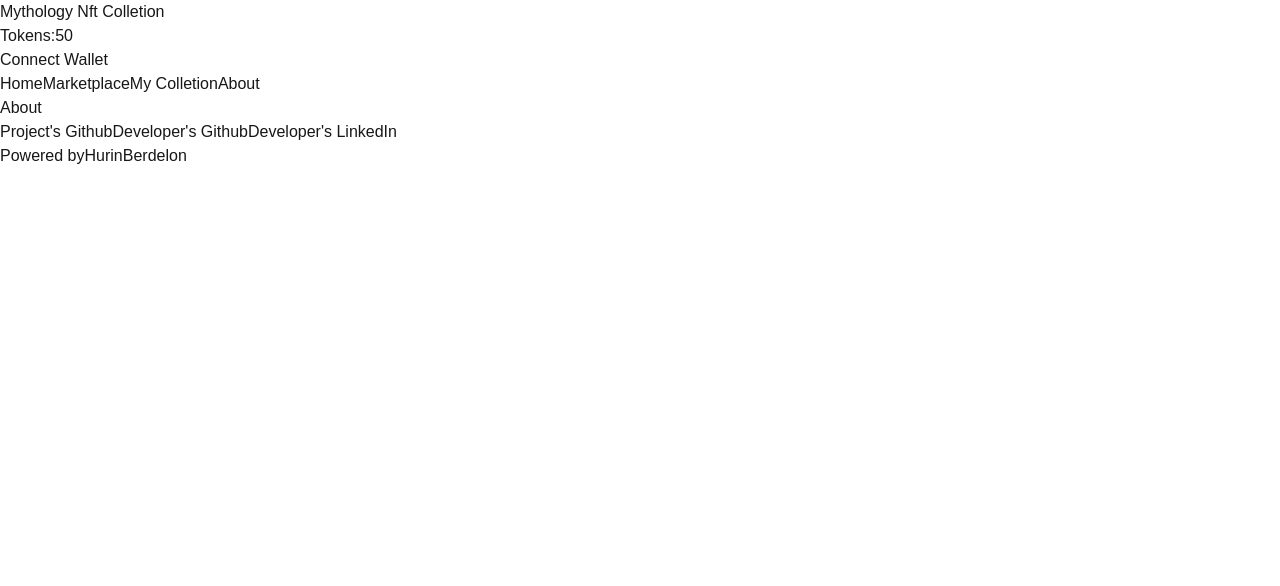
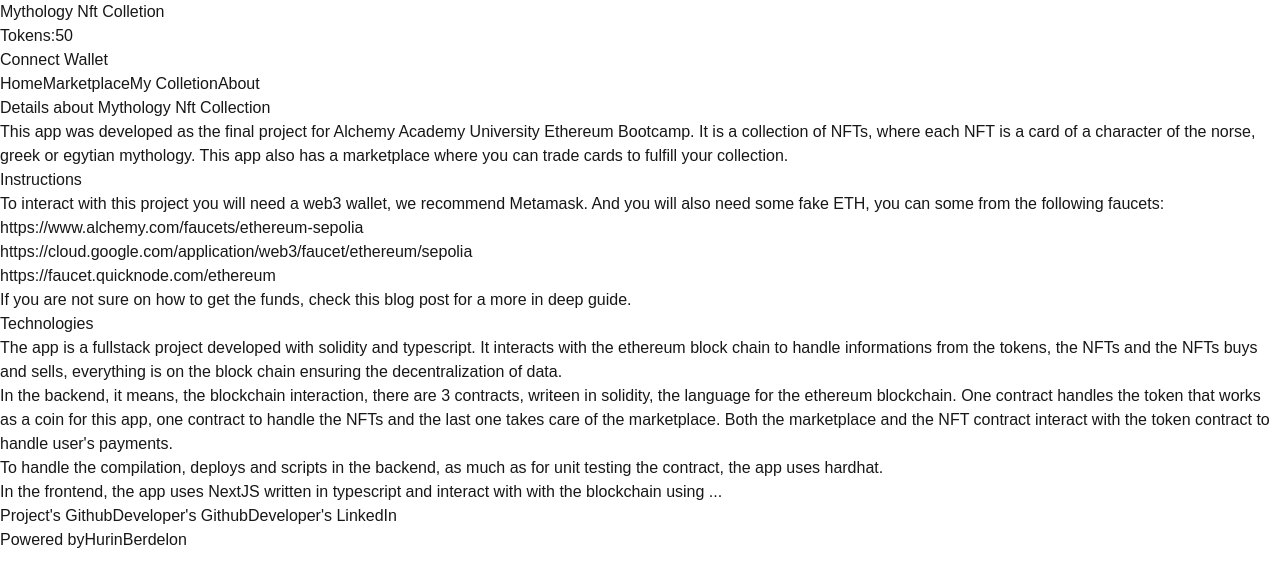
Before and after one commit to HurinBerdelon/Alchemy_Certification_project, a Next.js app in the folder frontend/: page /about in a window 1280 px wide. Shown: the top 586 px of the page. Built offline with nearby package versions, Linux system fonts and the light colour scheme.

Commit message:
feat: add withdrawFunds component

```diff
--- a/frontend/src/app/about/page.tsx
+++ b/frontend/src/app/about/page.tsx
@@ -1,3 +1,81 @@
+import Link from "next/link";
+
 export default function AboutPage() {
-    return <main>About</main>;
+    return (
+        <div>
+            <section id="introduction" className="mb-4">
+                <h1 className="text-2xl font-bold mb-2">
+                    Details about Mythology Nft Collection
+                </h1>
+                <p className="text-justify">
+                    {`This app was developed as the final project for Alchemy
+            Academy University Ethereum Bootcamp.
+            It is a collection of NFTs, where each NFT is a card of a character of the norse, greek or egytian mythology.
+            This app also has a marketplace where you can trade cards to fulfill your collection.`}
+                </p>
+            </section>
+
+            <section id="instructions" className="mb-4 flex flex-col gap-2">
+                <h3 className="text-xl font-semibold mb-2">Instructions</h3>
+                <p>
+                    <span>
+                        {`To interact with this project you will need a web3 wallet, we recommend `}
+                    </span>
+                    <Link href="https://metamask.io/" className="underline">
+                        Metamask.
+                    </Link>
+                    <span>
+                        {` And you will also need some fake ETH, you can some from the following faucets:`}
+                    </span>
+                    <ul className="list-disc pl-8">
+                        <li>
+                            <Link
+                                className="underline"
+                                href="https://www.alchemy.com/faucets/ethereum-sepolia"
+                            >
+                                https://www.alchemy.com/faucets/ethereum-sepolia
+                            </Link>
+                        </li>
+                        <li>
+                            <Link
+                                className="underline"
+                                href="https://cloud.google.com/application/web3/faucet/ethereum/sepolia"
+                            >
+                                https://cloud.google.com/application/web3/faucet/ethereum/sepolia
+                            </Link>
+                        </li>
+                        <li>
+                            <Link
+                                className="underline"
+                                href="https://faucet.quicknode.com/ethereum"
+                            >
+                                https://faucet.quicknode.com/ethereum
+                            </Link>
+                        </li>
+                    </ul>
+                    <span>{`If you are not sure on how to get the funds, check this `}</span>
+                    <Link className="underline" href="#">
+                        blog post
+                    </Link>
+                    <span>{` for a more in deep guide.`}</span>
+                </p>
+            </section>
+
+            <section id="technologies" className="mb-4 flex flex-col gap-2">
+                <h3 className="text-xl font-semibold mb-2">Technologies</h3>
+                <p className="text-justify">
+                    {`The app is a fullstack project developed with solidity and typescript. It interacts with the ethereum block chain to handle informations from the tokens, the NFTs and the NFTs buys and sells, everything is on the block chain ensuring the decentralization of data.`}
+                </p>
+                <p className="text-justify">
+                    {`In the backend, it means, the blockchain interaction, there are 3 contracts, writeen in solidity, the language for the ethereum blockchain. One contract handles the token that works as a coin for this app, one contract to handle the NFTs and the last one takes care of the marketplace. Both the marketplace and the NFT contract interact with the token contract to handle user's payments.`}
+                </p>
+                <p className="text-justify">
+                    {`To handle the compilation, deploys and scripts in the backend, as much as for unit testing the contract, the app uses hardhat.`}
+                </p>
+                <p className="text-justify">
+                    {`In the frontend, the app uses NextJS written in typescript and interact with with the blockchain using ...`}
+                </p>
+            </section>
+        </div>
+    );
 }
--- a/frontend/src/app/page.tsx
+++ b/frontend/src/app/page.tsx
@@ -9,7 +9,7 @@ export default function Home() {
                     Welcome to Mythology Nft Collection
                 </h1>
                 <p>
-                    {`This app was develop as the final project for Alchemy
+                    {`This app was developed as the final project for Alchemy
                     Academy University Ethereum Bootcamp.
                     It is a collection of NFTs, where each NFT is a card of a character of the norse, greek or egytian mythology.
                     This app also has a marketplace where you can trade cards to fulfill your collection.`}
--- a/frontend/src/components/SellInput.tsx
+++ b/frontend/src/components/SellInput.tsx
@@ -8,7 +8,7 @@ interface SellInputProps {
     card: CollectionCard;
 }
 
-export function SellInput({ card }: SellInputProps) {
+export function SellInput({ card }: Readonly<SellInputProps>) {
     const [sellPrice, setSellPrice] = useState("");
 
     function handleChangePrice(event: ChangeEvent<HTMLInputElement>) {
@@ -34,7 +34,7 @@ export function SellInput({ card }: SellInputProps) {
                         MTC
                     </span>
                 </div>
-                <button className="px-4 w-full pt-1 rounded-md bg-red-900 text-white font-semibold">
+                <button className="px-4 w-full pt-1 rounded-md bg-red-800 text-white font-semibold">
                     Sell
                 </button>
             </div>
```
Also changed, not shown: frontend/src/components/WithdrawFunds.tsx (added, +44 -0 lines).
